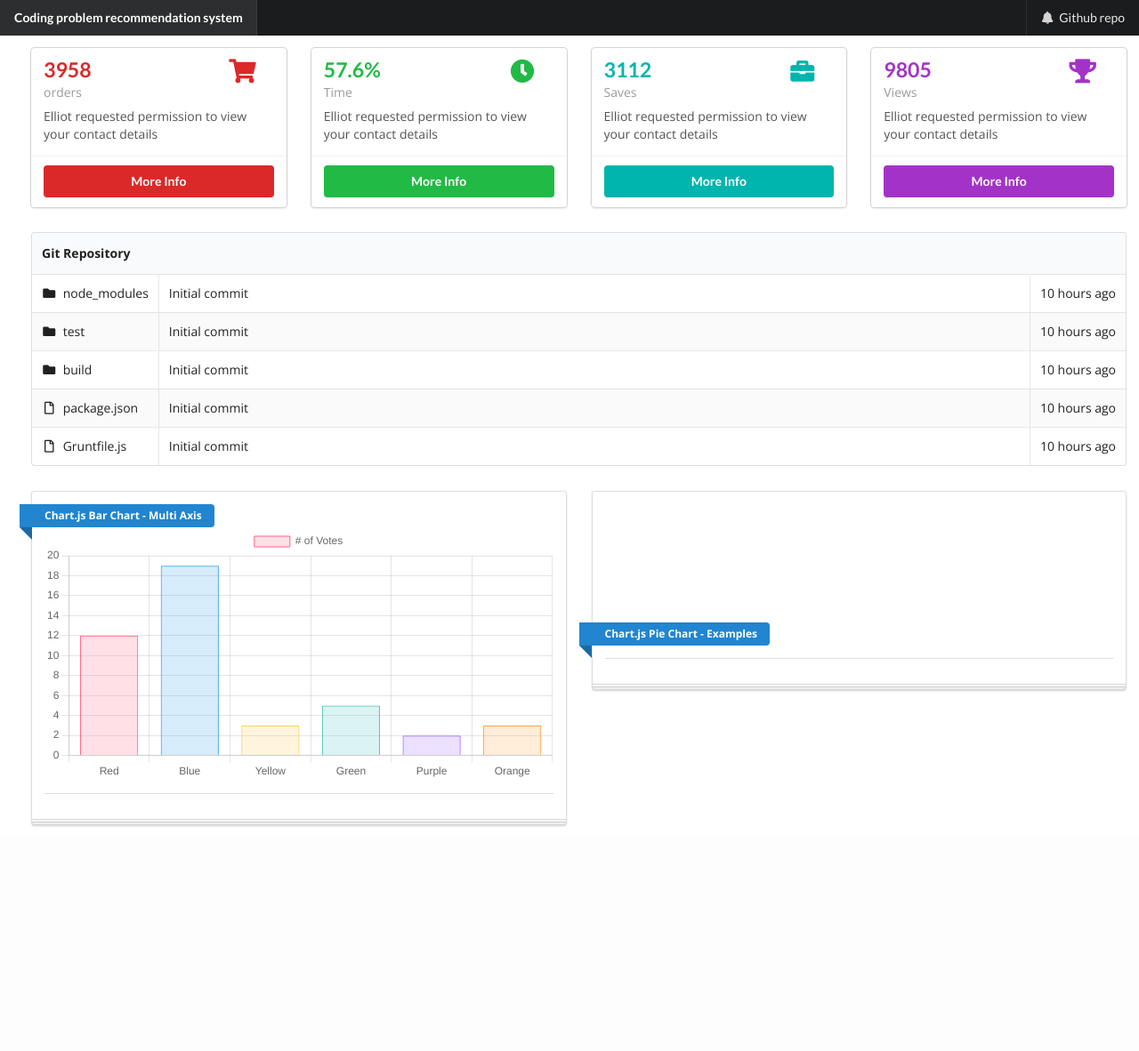
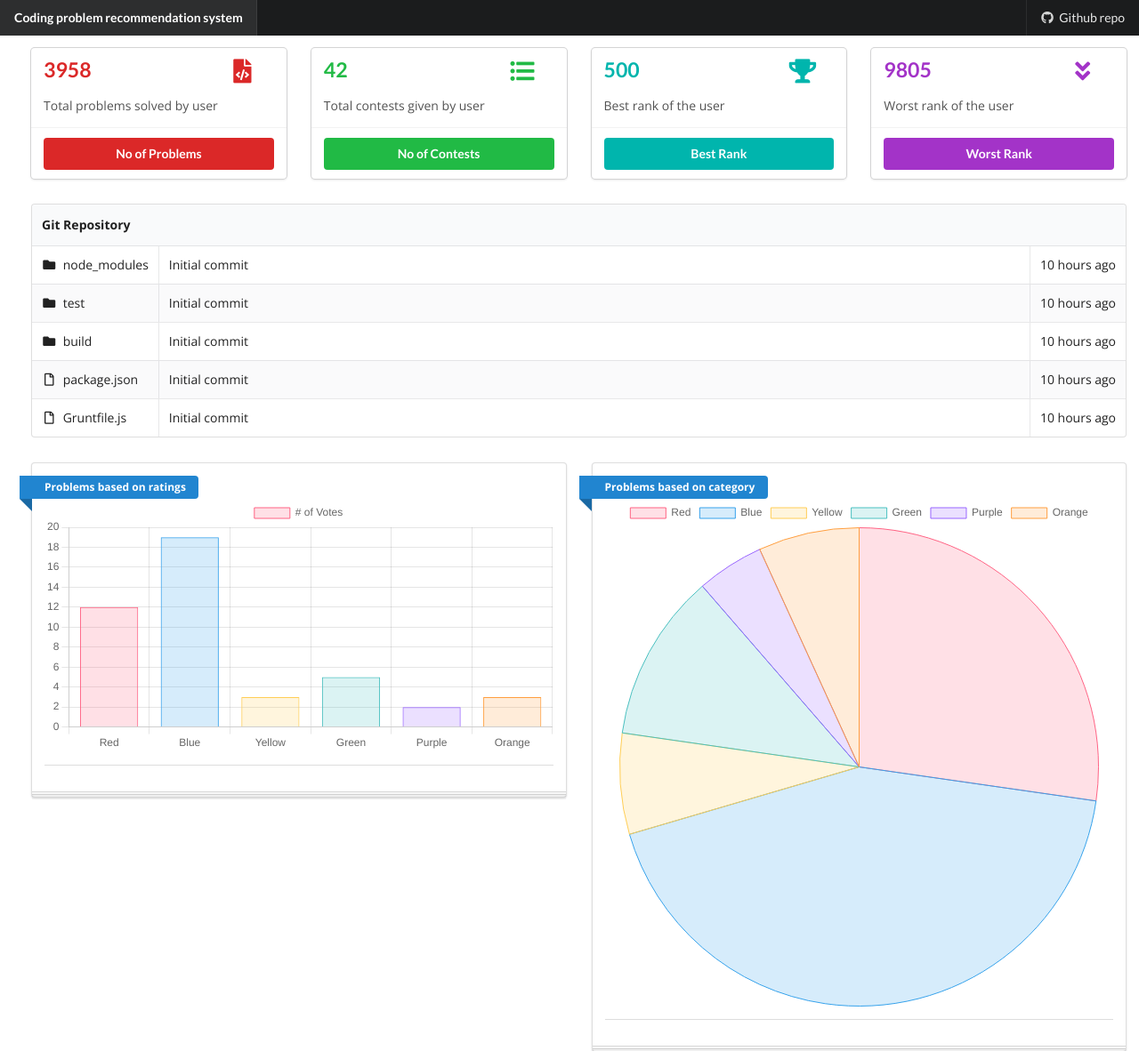
Before and after one commit to nikhraj/MinorProject, a Django app: page /1 in a window 1280 px wide. Shown: the top 1182 px of the page at 89% size. Before the commit the page ends 930 px from the top, so only its background shows below. Run offline with Django 3.2, Linux system fonts and the light colour scheme; a map, chart or similar area stays blank; some libraries are stand-ins or nearby versions.

Commit message:
added charts

```diff
--- a/templates/dashboard.html
+++ b/templates/dashboard.html
@@ -165,8 +165,8 @@
       </div>
 
       <div class="right menu">
-        <a href="#" class="item">
-          <i class="bell icon"></i>
+        <a href="https://github.com/nikhraj/MinorProject" class="item">
+          <i class="github icon"></i>
           Github repo
         </a>
 
@@ -184,23 +184,23 @@
             <div class="ui fluid card">
               <div class="content">
                 <div class="ui right floated header red">
-                  <i class="icon shopping cart"></i>
+                  <i class="icon file code"></i>
                 </div>
                 <div class="header">
                   <div class="ui red header">
                     3958
                   </div>
                 </div>
-                <div class="meta">
-                  orders
-                </div>
+                <!-- <div class="meta">
+                  problems
+                </div> -->
                 <div class="description">
-                  Elliot requested permission to view your contact details
+                  Total problems solved by user
                 </div>
               </div>
               <div class="extra content">
                 <div class="ui two buttons">
-                  <div class="ui red button">More Info</div>
+                  <div class="ui red button">No of Problems</div>
                 </div>
               </div>
             </div>
@@ -211,21 +211,21 @@
             <div class="ui fluid card">
               <div class="content">
                 <div class="ui right floated header green">
-                  <i class="icon clock"></i>
+                  <i class="icon list ul"></i>
                 </div>
                 <div class="header">
-                  <div class="ui header green">57.6%</div>
+                  <div class="ui header green">42</div>
                 </div>
-                <div class="meta">
-                  Time
-                </div>
+                <!-- <div class="meta">
+                  Contests
+                </div> -->
                 <div class="description">
-                  Elliot requested permission to view your contact details
+                  Total contests given by user
                 </div>
               </div>
               <div class="extra content">
                 <div class="ui two buttons">
-                  <div class="ui green button">More Info</div>
+                  <div class="ui green button">No of Contests</div>
                 </div>
               </div>
             </div>
@@ -236,21 +236,21 @@
             <div class="ui fluid card">
               <div class="content">
                 <div class="ui right floated header teal">
-                  <i class="icon briefcase"></i>
+                  <i class="icon trophy"></i>
                 </div>
                 <div class="header">
-                  <div class="ui teal header">3112</div>
+                  <div class="ui teal header">500</div>
                 </div>
-                <div class="meta">
-                  Saves
-                </div>
+                <!-- <div class="meta">
+                  Rank
+                </div> -->
                 <div class="description">
-                  Elliot requested permission to view your contact details
+                    Best rank of the user
                 </div>
               </div>
               <div class="extra content">
                 <div class="ui two buttons">
-                  <div class="ui teal button">More Info</div>
+                  <div class="ui teal button">Best Rank</div>
                 </div>
               </div>
             </div>
@@ -261,21 +261,21 @@
             <div class="ui fluid card">
               <div class="content">
                 <div class="ui right floated header purple">
-                  <i class="icon trophy"></i>
+                    <i class="angle double down icon"></i>
                 </div>
                 <div class="header">
                   <div class="ui purple header">9805</div>
                 </div>
-                <div class="meta">
-                  Views
-                </div>
+                <!-- <div class="meta">
+                  Rank
+                </div> -->
                 <div class="description">
-                  Elliot requested permission to view your contact details
+                  Worst rank of the user
                 </div>
               </div>
               <div class="extra content">
                 <div class="ui two buttons">
-                  <div class="ui purple button">More Info</div>
+                  <div class="ui purple button">Worst Rank</div>
                 </div>
               </div>
             </div>
@@ -327,7 +327,7 @@
             <div class="eight wide computer sixteen wide phone column justifed">
 
                 <div class="ui tall stacked segment">
-                    <a class="ui blue ribbon label">Chart.js Bar Chart - Multi Axis</a>
+                    <a class="ui blue ribbon label">Problems based on ratings</a>
                     <canvas id="chart1"></canvas>
                     <div class="ui divider"></div>
 
@@ -336,7 +336,7 @@
             <div class="eight wide computer sixteen wide phone column justifed">
 
                 <div class="ui tall stacked segment">
-                    <a class="ui blue ribbon label">Chart.js Pie Chart - Examples</a>
+                    <a class="ui blue ribbon label">Problems based on category</a>
                     <canvas id="chart2"></canvas>
                     <div class="ui divider"></div>
                 </div><br>
@@ -373,7 +373,7 @@
         });
     </script>
     <script>
-
+            var m1 = {"data":[],"labels":[]};
             var ctx1 = document.getElementById('chart1').getContext('2d');
             var chart1 = new Chart(ctx1, {
                 type: 'bar',
@@ -409,6 +409,34 @@
                     }
                 }
             });
+            var ctx2 = document.getElementById('chart2').getContext('2d');
+            var chart2 = new Chart(ctx2, {
+                type: 'pie',
+                data: {
+                    labels: ['Red', 'Blue', 'Yellow', 'Green', 'Purple', 'Orange'],
+                    datasets: [{
+                        data: [12, 19, 3, 5, 2, 3],
+                        backgroundColor: [
+                            'rgba(255, 99, 132, 0.2)',
+                            'rgba(54, 162, 235, 0.2)',
+                            'rgba(255, 206, 86, 0.2)',
+                            'rgba(75, 192, 192, 0.2)',
+                            'rgba(153, 102, 255, 0.2)',
+                            'rgba(255, 159, 64, 0.2)'
+                        ],
+                        borderColor: [
+                            'rgba(255, 99, 132, 1)',
+                            'rgba(54, 162, 235, 1)',
+                            'rgba(255, 206, 86, 1)',
+                            'rgba(75, 192, 192, 1)',
+                            'rgba(153, 102, 255, 1)',
+                            'rgba(255, 159, 64, 1)'
+                        ],
+                        borderWidth: 1
+                    }]
+                },
+
+            });
     </script>
   </body>
 </html>
```
